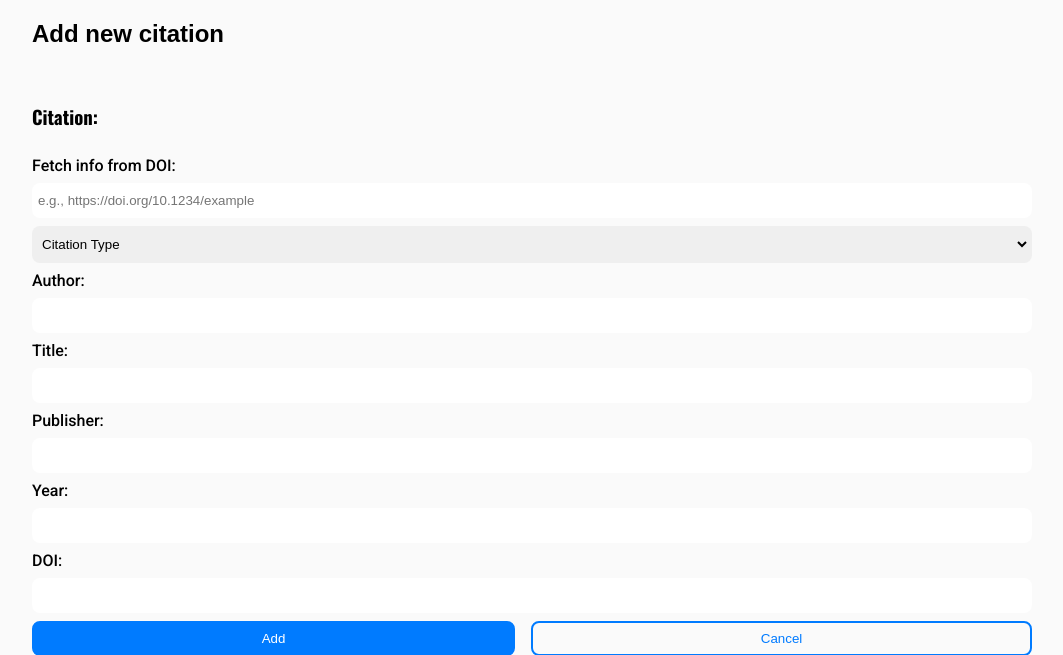
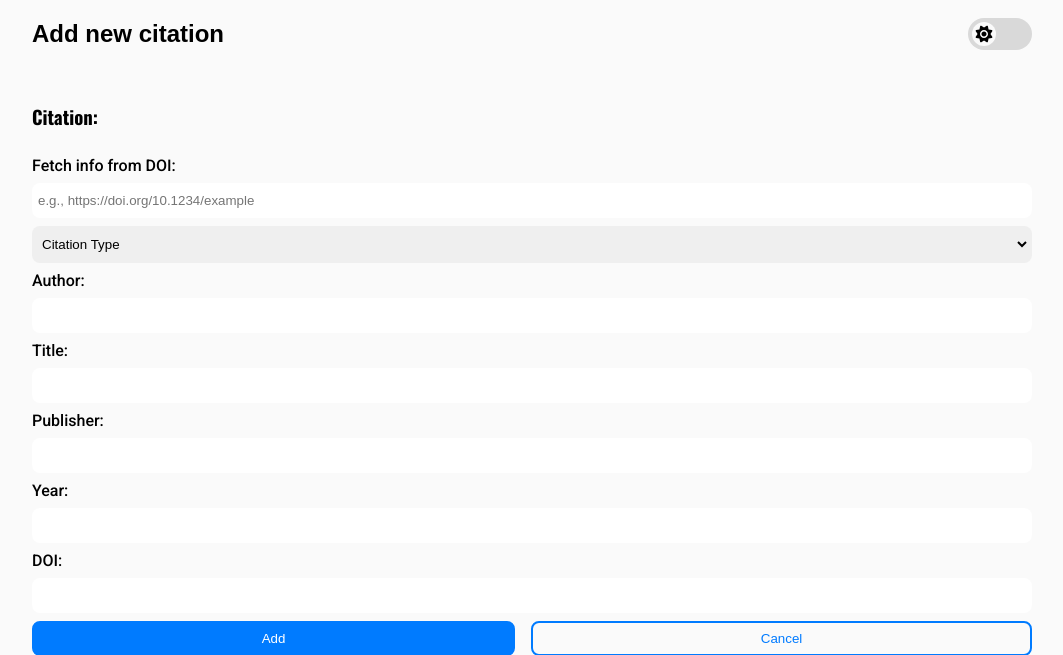
Before and after one commit to aarnif/ohtu-miniprojekti, a Flask app: page /new_citation in a window 1280 px wide. Shown: the top 655 px of the page, without its empty margins (108-1171 px from the left). Run offline with Flask 3, Linux system fonts and the light colour scheme; some web fonts are replaced.

Commit message:
Implement toggle dark mode
- Add toggle dark mode button
- Use browser theme as default
- Save theme to localStorage if toggled

```diff
--- a/src/static/styles.css
+++ b/src/static/styles.css
@@ -3,7 +3,6 @@
 @import url("https://fonts.googleapis.com/css2?family=Londrina+Solid:wght@100;300;400;900&display=swap");
 
 :root {
-  color-scheme: light dark;
   --bg-primary: light-dark(#fafafa, #0a0a0a);
   --bg-secondary: light-dark(#f0f0f0, #2a2a2a);
   --bg-hover: light-dark(#d9d9d9, #3a3a3a);
@@ -44,6 +43,10 @@
   );
 }
 
+.dark {
+  color-scheme: dark;
+}
+
 body {
   margin: 0;
   box-sizing: border-box;
@@ -79,6 +82,60 @@ h5 {
   justify-content: space-between;
   align-items: center;
   margin-bottom: 16px;
+}
+
+#dark-mode-toggle {
+  box-shadow: none;
+  background: none;
+  border: none;
+  padding: 0;
+}
+
+.toggle-track {
+  display: flex;
+  height: 32px;
+  width: 64px;
+  border-radius: 9999px;
+  background-color: var(--bg-hover);
+  transition: background-color 0.3s ease;
+}
+
+.toggle-thumb {
+  display: flex;
+  align-items: center;
+  justify-content: center;
+  height: 24px;
+  width: 24px;
+  margin: 4px;
+  border-radius: 9999px;
+  background-color: #fafafa;
+  transition: transform 0.3s ease;
+}
+
+.dark .toggle-thumb {
+  transform: translateX(32px);
+}
+
+.toggle-icon {
+  height: 20px;
+  width: 20px;
+  position: absolute;
+}
+
+.toggle-icon-close {
+  display: block;
+}
+
+.dark .toggle-icon-close {
+  display: none;
+}
+
+.toggle-icon-check {
+  display: none;
+}
+
+.dark .toggle-icon-check {
+  display: block;
 }
 
 a {
--- a/src/templates/layout.html
+++ b/src/templates/layout.html
@@ -11,11 +11,45 @@
       href="{{ url_for('static', filename='styles.css') }}"
     />
     <title>{% block title %}{% endblock %}</title>
+    <script>
+      document.documentElement.classList.toggle(
+        "dark",
+        localStorage.theme === "dark" ||
+          (!("theme" in localStorage) &&
+            window.matchMedia("(prefers-color-scheme: dark)").matches)
+      );
+    </script>
   </head>
   <body>
     <div class="wrapper">
       <div class="page-header-container">
         <h2>{% block page_title %}{% endblock %}</h2>
+        <button id="dark-mode-toggle" class="toggle-switch">
+          <div class="toggle-track">
+            <div class="toggle-thumb">
+              <svg
+                class="toggle-icon toggle-icon-check"
+                xmlns="http://www.w3.org/2000/svg"
+                viewBox="0 0 640 640"
+              >
+                <!--!Font Awesome Free v7.1.0 by @fontawesome - https://fontawesome.com License - https://fontawesome.com/license/free Copyright 2025 Fonticons, Inc.-->
+                <path
+                  d="M320 64C178.6 64 64 178.6 64 320C64 461.4 178.6 576 320 576C388.8 576 451.3 548.8 497.3 504.6C504.6 497.6 506.7 486.7 502.6 477.5C498.5 468.3 488.9 462.6 478.8 463.4C473.9 463.8 469 464 464 464C362.4 464 280 381.6 280 280C280 207.9 321.5 145.4 382.1 115.2C391.2 110.7 396.4 100.9 395.2 90.8C394 80.7 386.6 72.5 376.7 70.3C358.4 66.2 339.4 64 320 64z"
+                />
+              </svg>
+              <svg
+                class="toggle-icon toggle-icon-close"
+                xmlns="http://www.w3.org/2000/svg"
+                viewBox="0 0 640 640"
+              >
+                <!--!Font Awesome Free v7.1.0 by @fontawesome - https://fontawesome.com License - https://fontawesome.com/license/free Copyright 2025 Fonticons, Inc.-->
+                <path
+                  d="M210.2 53.9C217.6 50.8 226 51.7 232.7 56.1L320.5 114.3L408.3 56.1C415 51.7 423.4 50.9 430.8 53.9C438.2 56.9 443.4 63.5 445 71.3L465.9 174.5L569.1 195.4C576.9 197 583.5 202.4 586.5 209.7C589.5 217 588.7 225.5 584.3 232.2L526.1 320L584.3 407.8C588.7 414.5 589.5 422.9 586.5 430.3C583.5 437.7 576.9 443.1 569.1 444.6L465.8 465.4L445 568.7C443.4 576.5 438 583.1 430.7 586.1C423.4 589.1 414.9 588.3 408.2 583.9L320.4 525.7L232.6 583.9C225.9 588.3 217.5 589.1 210.1 586.1C202.7 583.1 197.3 576.5 195.8 568.7L175 465.4L71.7 444.5C63.9 442.9 57.3 437.5 54.3 430.2C51.3 422.9 52.1 414.4 56.5 407.7L114.7 320L56.5 232.2C52.1 225.5 51.3 217.1 54.3 209.7C57.3 202.3 63.9 196.9 71.7 195.4L175 174.6L195.9 71.3C197.5 63.5 202.9 56.9 210.2 53.9zM239.6 320C239.6 275.6 275.6 239.6 320 239.6C364.4 239.6 400.4 275.6 400.4 320C400.4 364.4 364.4 400.4 320 400.4C275.6 400.4 239.6 364.4 239.6 320zM448.4 320C448.4 249.1 390.9 191.6 320 191.6C249.1 191.6 191.6 249.1 191.6 320C191.6 390.9 249.1 448.4 320 448.4C390.9 448.4 448.4 390.9 448.4 320z"
+                />
+              </svg>
+            </div>
+          </div>
+        </button>
         {% block back_button %}{% endblock %}
       </div>
       {% with messages = get_flashed_messages(with_categories=True) %} {% if
@@ -45,10 +79,23 @@
     </div>
   </body>
   <script>
+    const toggleDarkMode = document.getElementById("dark-mode-toggle");
     const flashMessages = document.getElementById("flash-messages");
     const closeNotificationIcon = document.getElementById(
       "close-notification-icon"
     );
+
+    toggleDarkMode.addEventListener("click", () => {
+      if (localStorage.theme === "dark") {
+        document.documentElement.classList.remove("dark");
+        document.documentElement.classList.add("light");
+        localStorage.setItem("theme", "light");
+        return;
+      }
+      document.documentElement.classList.add("dark");
+      document.documentElement.classList.remove("light");
+      localStorage.setItem("theme", "dark");
+    });
 
     closeNotificationIcon.addEventListener("click", () => {
       flashMessages.remove();
```
